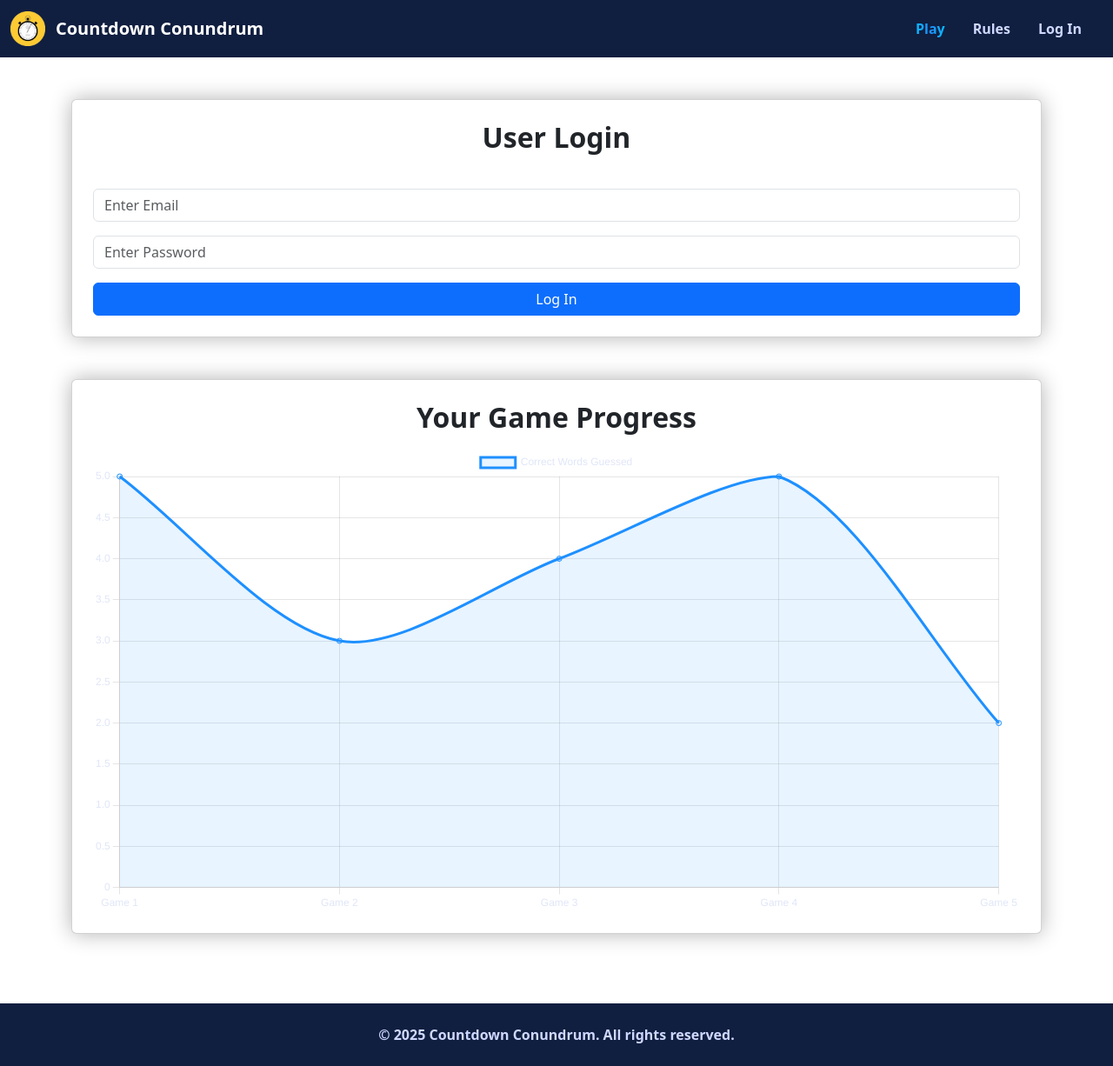
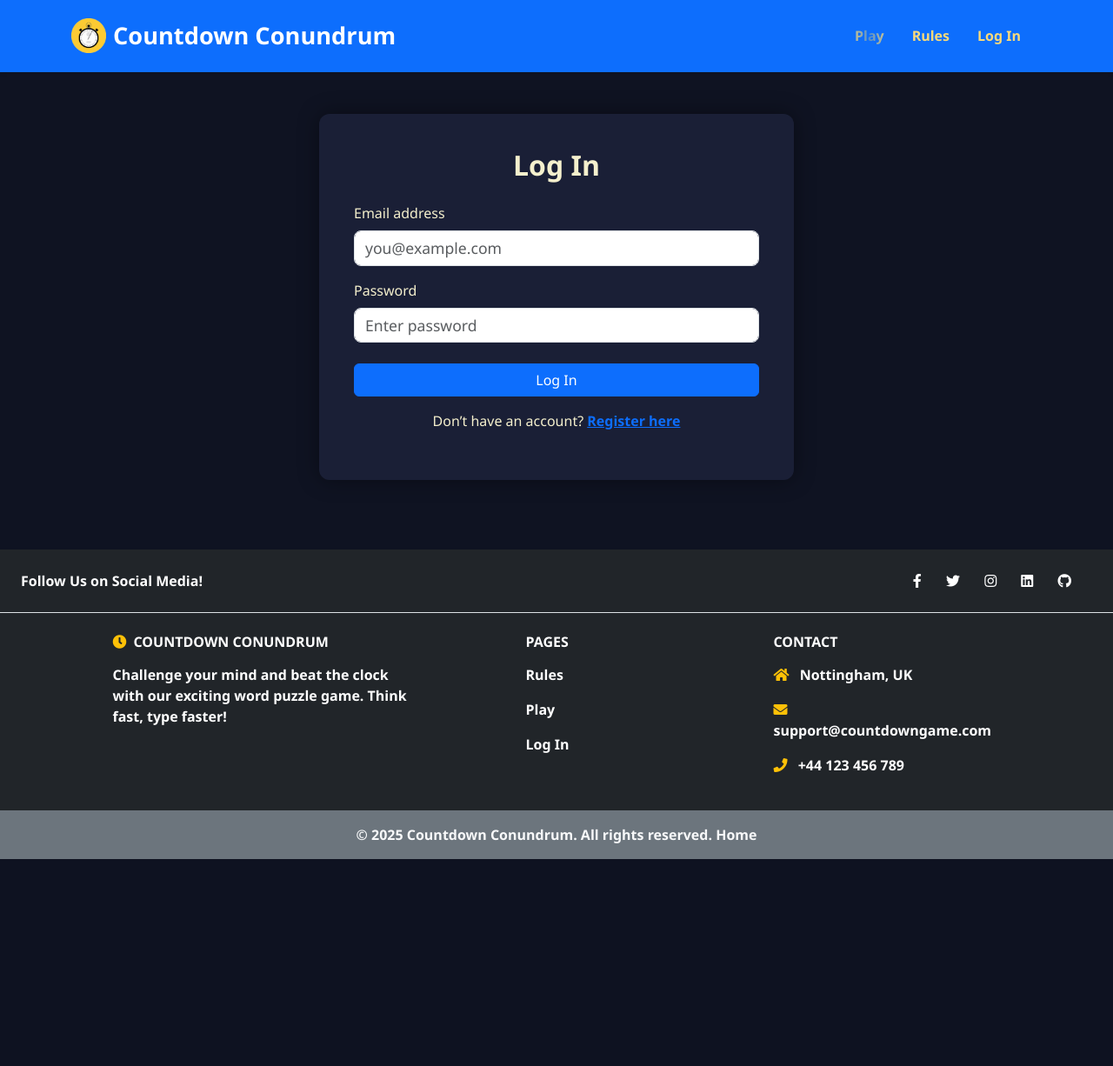
Before and after one commit to MichalNickel67/CountdownConundrum, a PHP site: page /login.html in a window 1280 px wide. Shown: the whole page at 87% size. After the commit the page ends 988 px from the top, so only its background shows below. Run offline with PHP 8.4, Linux system fonts and the light colour scheme.

Commit message:
UI Design Changes

```diff
--- a/Countdown.css
+++ b/Countdown.css
@@ -1,4 +1,4 @@
-/* ===== Reset and Base ===== */
+/* ===== Reset & Base Layout ===== */
 * {
   box-sizing: border-box;
 }
@@ -7,12 +7,12 @@
   margin: 0;
   padding: 0;
   height: 100%;
+  font-family: 'Segoe UI', Tahoma, Geneva, Verdana, sans-serif;
 }
 
 body {
-  background-color: #0e1128; /* Very dark navy blue */
-  color: #e0e6f8;            /* Light desaturated blue text */
-  font-family: 'Segoe UI', Tahoma, Geneva, Verdana, sans-serif;
+  background-color: #0f1322;
+  color: #F5F0CD;
   display: flex;
   flex-direction: column;
   min-height: 100vh;
@@ -20,7 +20,7 @@
 
 /* ===== Navbar ===== */
 .navbar {
-  background-color: #101e40;
+  background-color: #3674B5;
   padding: 1rem 2rem;
 }
 
@@ -40,51 +40,39 @@
 .navbar-nav .nav-link {
   font-weight: bold;
   font-size: 1rem;
-  color: #cfd8ff !important;
+  color: #FADA7A !important;
   margin-right: 1rem;
   transition: color 0.4s;
 }
 
-/* PLAY link with animated glowing color text */
+.navbar-nav .nav-link:hover {
+  color: #ffffff !important;
+}
+
+/* Glowing PLAY link text animation */
 .navbar-nav .nav-link.play-highlight {
   font-weight: bold;
-  background: linear-gradient(90deg, #00cfff, #1e90ff, #00cfff);
+  background: linear-gradient(270deg, #FADA7A, #578FCA, #FADA7A);
   background-clip: text;
   -webkit-background-clip: text;
   -webkit-text-fill-color: transparent;
-  animation: glowingText 5s linear infinite;
+  animation: glowingText 4s ease infinite;
 }
 
 @keyframes glowingText {
-  0% {background-position: 0%;}
-  50% {background-position: 100%;}
-  100% {background-position: 0%;}
+  0% { background-position: 0% 50%; }
+  50% { background-position: 100% 50%; }
+  100% { background-position: 0% 50%; }
 }
 
-/* ===== Footer ===== */
-footer {
-  background-color: #101e40;
-  color: #cfd8ff;
-  padding: 1.5rem 0;
-  text-align: center;
-  font-size: 1rem;
-  font-weight: bold;
-  margin-top: auto;
-}
-
-/* ===== Page Content ===== */
-main {
-  flex: 1;
-}
-
-/* ===== Cards ===== */
+/* ===== Card Layout ===== */
 .card-custom {
-  background-color: #1a1e3a;
-  color: #e0e6f8;
+  background-color: #1a1f36;
+  color: #F5F0CD;
   border: none;
   border-radius: 0.75rem;
   padding: 1.5rem;
-  box-shadow: 0 0 25px rgba(0, 0, 0, 0.3);
+  box-shadow: 0 0 25px rgba(0, 0, 0, 0.4);
   margin-bottom: 2rem;
 }
 
@@ -104,3 +92,50 @@
   font-weight: bold;
   margin-bottom: 1rem;
 }
+
+/* ===== Footer ===== */
+footer {
+  font-weight: bold;
+}
+
+footer .top-footer {
+  background-color: #578FCA;
+  color: #0f1322;
+}
+
+footer .middle-footer {
+  background-color: #3674B5;
+  color: #ffffff;
+}
+
+footer .bottom-footer {
+  background-color: #10131d;
+  color: #FADA7A;
+}
+
+footer a {
+  color: #FADA7A;
+  text-decoration: none;
+}
+
+footer a:hover {
+  text-decoration: underline;
+}
+
+/* ===== Responsive Layout ===== */
+main {
+  flex: 1;
+}
+
+img {
+  max-width: 100%;
+  height: auto;
+}
+
+input[type="text"],
+input[type="email"],
+input[type="password"],
+button {
+  border-radius: 0.5rem;
+  font-size: 1.1rem;
+}
--- a/login.html
+++ b/login.html
@@ -1,102 +1,114 @@
 <!DOCTYPE html>
-<html lang="en">
+<html lang="en-uk">
 <head>
   <meta charset="UTF-8">
-  <title>Login - Countdown Conundrum</title>
-  <link rel="icon" type="image/x-icon" href="Favicon/Timer.png">
+  <meta name="viewport" content="width=device-width, initial-scale=1">
+  <title>Log In - Countdown Conundrum</title>
+
+  <!-- Bootstrap + Icons -->
+  <link href="https://cdn.jsdelivr.net/npm/bootstrap@5.3.0/dist/css/bootstrap.min.css" rel="stylesheet">
+  <link href="https://cdn.jsdelivr.net/npm/bootstrap-icons/font/bootstrap-icons.css" rel="stylesheet">
+  <link href="https://use.fontawesome.com/releases/v5.15.4/css/all.css" rel="stylesheet">
+
+  <!-- Favicon + Custom CSS -->
+  <link rel="icon" href="Favicon/Timer.png" type="image/x-icon">
   <link rel="stylesheet" href="Countdown.css">
-  <link href="https://cdn.jsdelivr.net/npm/bootstrap@5.3.0/dist/css/bootstrap.min.css" rel="stylesheet">
-  <script src="https://cdn.jsdelivr.net/npm/chart.js"></script>
 </head>
+
 <body>
 
 <!-- Navbar -->
-<nav class="navbar navbar-expand-lg navbar-dark">
-  <div class="container-fluid">
-    <a class="navbar-brand" href="#">
-      <img src="Favicon/Timer.png" alt="Logo">
-      Countdown Conundrum
+<nav class="navbar navbar-expand-lg navbar-dark bg-primary shadow-sm">
+  <div class="container">
+    <a class="navbar-brand d-flex align-items-center" href="#">
+      <img src="Favicon/Timer.png" width="40" height="40" alt="Logo" class="me-2">
+      <strong>Countdown Conundrum</strong>
     </a>
-    <button class="navbar-toggler" type="button" data-bs-toggle="collapse" data-bs-target="#navMenu">
+    <button class="navbar-toggler" type="button" data-bs-toggle="collapse" data-bs-target="#mainNavbar">
       <span class="navbar-toggler-icon"></span>
     </button>
-    <div class="collapse navbar-collapse" id="navMenu">
+    <div class="collapse navbar-collapse" id="mainNavbar">
       <ul class="navbar-nav ms-auto">
         <li class="nav-item"><a class="nav-link play-highlight" href="play.html">Play</a></li>
         <li class="nav-item"><a class="nav-link" href="index.html">Rules</a></li>
-        <li class="nav-item"><a class="nav-link" href="login.html">Log In</a></li>
+        <li class="nav-item"><a class="nav-link active" href="login.html">Log In</a></li>
       </ul>
     </div>
   </div>
 </nav>
 
-<!-- Main Content -->
-<main class="container my-5">
+<!-- Main Form Content -->
+<main class="container mt-5 mb-5">
+  <div class="row justify-content-center">
+    <div class="col-md-6">
       <div class="card card-custom">
-    <h2 class="text-center">User Login</h2>
-    <form class="mt-4">
+        <div class="card-body">
+          <h2 class="text-center mb-4">Log In</h2>
+          <form>
             <div class="mb-3">
-        <input type="email" class="form-control" placeholder="Enter Email">
+              <label for="email" class="form-label">Email address</label>
+              <input type="email" class="form-control" id="email" placeholder="you@example.com" required>
             </div>
-      <div class="mb-3">
-        <input type="password" class="form-control" placeholder="Enter Password">
+            <div class="mb-4">
+              <label for="password" class="form-label">Password</label>
+              <input type="password" class="form-control" id="password" placeholder="Enter password" required>
             </div>
-      <button class="btn btn-primary w-100">Log In</button>
+            <button type="submit" class="btn btn-primary w-100">Log In</button>
+            <p class="text-center mt-3">
+              Don’t have an account? <a href="#" class="fw-bold text-decoration-underline">Register here</a>
+            </p>
           </form>
         </div>
-
-  <div class="card card-custom mt-5">
-    <h2 class="text-center">Your Game Progress</h2>
-    <canvas id="progressChart" width="400" height="200"></canvas>
+      </div>
+    </div>
   </div>
 </main>
 
 <!-- Footer -->
-<footer>
+<footer class="text-center text-lg-start bg-dark text-white">
+  <section class="d-flex justify-content-center justify-content-lg-between p-4 border-bottom">
+    <div class="me-5 d-none d-lg-block">
+      <span>Follow Us on Social Media!</span>
+    </div>
+    <div>
+      <a href="https://facebook.com" class="me-4 text-reset" target="_blank"><i class="fab fa-facebook-f"></i></a>
+      <a href="https://twitter.com" class="me-4 text-reset" target="_blank"><i class="fab fa-twitter"></i></a>
+      <a href="https://instagram.com" class="me-4 text-reset" target="_blank"><i class="fab fa-instagram"></i></a>
+      <a href="https://linkedin.com" class="me-4 text-reset" target="_blank"><i class="fab fa-linkedin"></i></a>
+      <a href="https://github.com" class="me-4 text-reset" target="_blank"><i class="fab fa-github"></i></a>
+    </div>
+  </section>
+
+  <section class="p-4">
+    <div class="container text-center text-md-start">
+      <div class="row">
+        <div class="col-md-4 mx-auto mb-4">
+          <h6 class="text-uppercase fw-bold mb-3"><i class="fas fa-clock me-2 text-warning"></i>Countdown Conundrum</h6>
+          <p>Challenge your mind and beat the clock with our exciting word puzzle game. Think fast, type faster!</p>
+        </div>
+        <div class="col-md-2 mx-auto mb-4">
+          <h6 class="text-uppercase fw-bold mb-3">Pages</h6>
+          <p><a href="index.html" class="text-reset">Rules</a></p>
+          <p><a href="play.html" class="text-reset">Play</a></p>
+          <p><a href="login.html" class="text-reset">Log In</a></p>
+        </div>
+        <div class="col-md-3 mx-auto mb-md-0 mb-4">
+          <h6 class="text-uppercase fw-bold mb-3">Contact</h6>
+          <p><i class="fas fa-home me-2 text-warning"></i> Nottingham, UK</p>
+          <p><i class="fas fa-envelope me-2 text-warning"></i> support@countdowngame.com</p>
+          <p><i class="fas fa-phone me-2 text-warning"></i> +44 123 456 789</p>
+        </div>
+      </div>
+    </div>
+  </section>
+
+  <div class="text-center p-3 bg-secondary text-light">
     &copy; 2025 Countdown Conundrum. All rights reserved.
+    <a class="text-reset fw-bold" href="#">Home</a>
+  </div>
 </footer>
 
 <!-- Bootstrap JS -->
 <script src="https://cdn.jsdelivr.net/npm/bootstrap@5.3.0/dist/js/bootstrap.bundle.min.js"></script>
-<script>
-  const ctx = document.getElementById('progressChart').getContext('2d');
-  const chart = new Chart(ctx, {
-    type: 'line',
-    data: {
-      labels: ['Game 1', 'Game 2', 'Game 3', 'Game 4', 'Game 5'],
-      datasets: [{
-        label: 'Correct Words Guessed',
-        data: [5, 3, 4, 5, 2],
-        borderColor: 'rgba(30, 144, 255, 1)',
-        backgroundColor: 'rgba(30, 144, 255, 0.1)',
-        fill: true,
-        tension: 0.3
-      }]
-    },
-    options: {
-      scales: {
-        y: {
-          beginAtZero: true,
-          ticks: {
-            color: '#e0e6f8'
-          }
-        },
-        x: {
-          ticks: {
-            color: '#e0e6f8'
-          }
-        }
-      },
-      plugins: {
-        legend: {
-          labels: {
-            color: '#e0e6f8'
-          }
-        }
-      }
-    }
-  });
-</script>
-
 </body>
 </html>
```
Also changed, not shown: index.html (+57 -2 lines), play.html (+103 -47 lines). Lines whose indentation alone changed are shown as unchanged.
